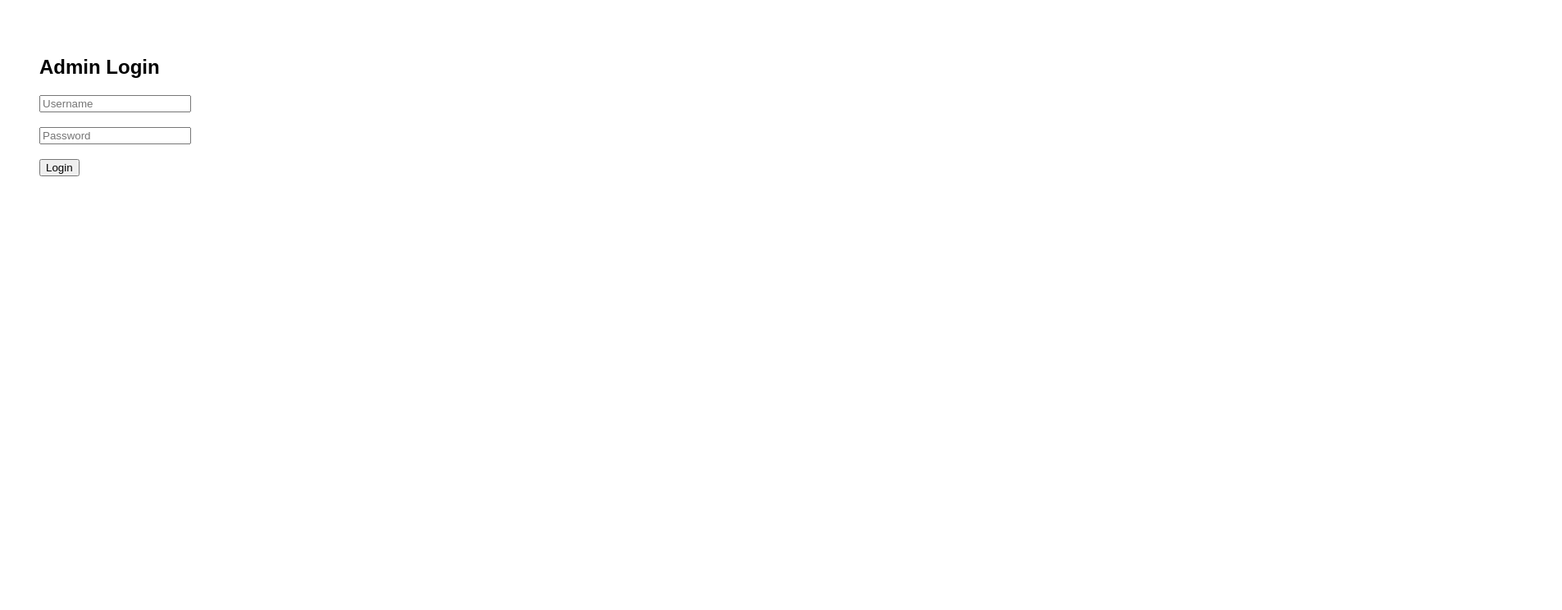
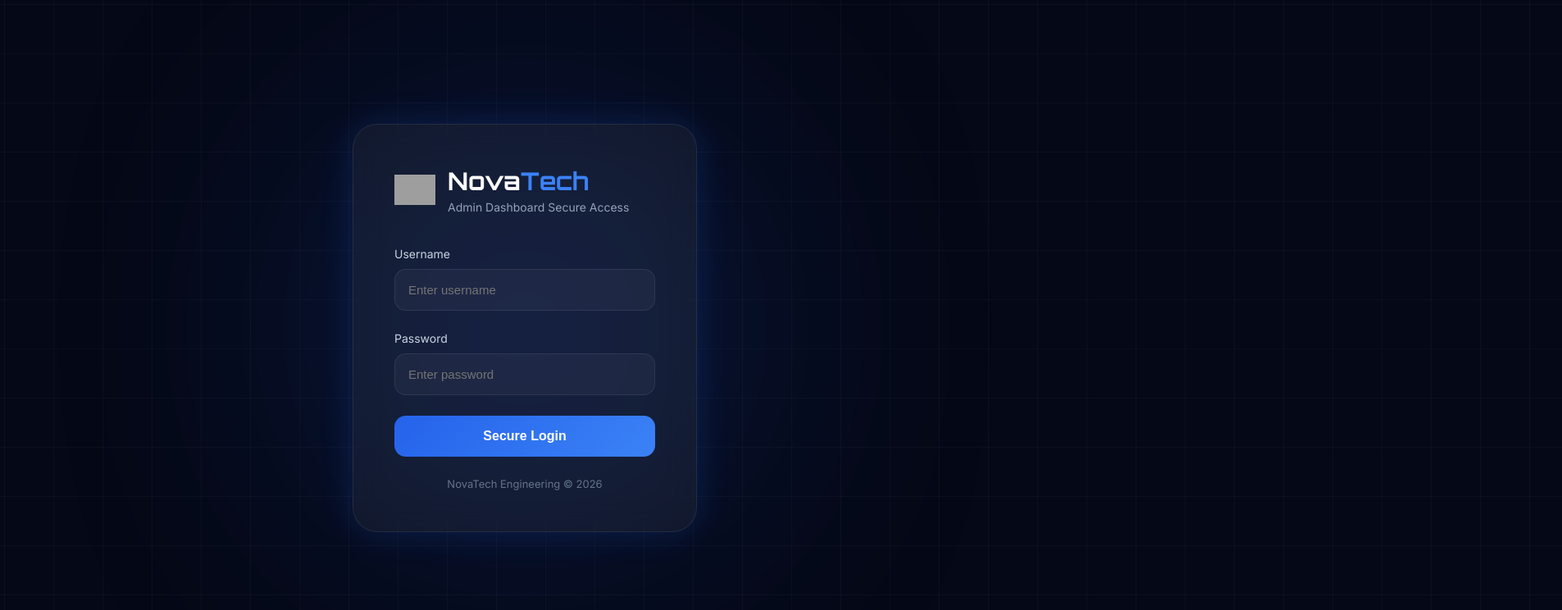
Before and after one commit to mekladeveloppeur/novatech, a website: page public/login.html in a window 1280 px wide. Shown: the top 744 px of the page at 82% size, 1905 px wide, since content can reach past the window. Drawn offline with Linux system fonts and the light colour scheme; grey boxes are pictures that could not be loaded.

Commit message:
modern animated login

```diff
--- a/public/login.html
+++ b/public/login.html
@@ -1,34 +1,318 @@
 <!DOCTYPE html>
-<html>
+<html lang="fr">
 <head>
-  <title>NovaTech Login</title>
+<meta charset="UTF-8">
+<meta name="viewport" content="width=device-width, initial-scale=1.0">
+
+<title>NovaTech Admin</title>
+
+<link rel="preconnect" href="https://fonts.googleapis.com">
+<link href="https://fonts.googleapis.com/css2?family=Orbitron:wght@500;700&family=Inter:wght@300;400;500;600&display=swap" rel="stylesheet">
+
+<style>
+
+*{
+margin:0;
+padding:0;
+box-sizing:border-box;
+}
+
+body{
+height:100vh;
+overflow:hidden;
+display:flex;
+justify-content:center;
+align-items:center;
+background:#050816;
+font-family:'Inter',sans-serif;
+position:relative;
+}
+
+/* animated grid */
+
+body::before{
+content:'';
+position:absolute;
+width:200%;
+height:200%;
+background-image:
+linear-gradient(rgba(255,255,255,.03) 1px, transparent 1px),
+linear-gradient(90deg, rgba(255,255,255,.03) 1px, transparent 1px);
+
+background-size:60px 60px;
+
+animation:gridMove 20s linear infinite;
+}
+
+@keyframes gridMove{
+
+0%{
+transform:translate(0,0);
+}
+
+100%{
+transform:translate(-60px,-60px);
+}
+
+}
+
+/* glow */
+
+.glow{
+position:absolute;
+width:500px;
+height:500px;
+background:#2563eb;
+filter:blur(150px);
+opacity:.25;
+border-radius:50%;
+animation:pulse 5s ease infinite;
+}
+
+@keyframes pulse{
+
+0%,100%{
+transform:scale(1);
+}
+
+50%{
+transform:scale(1.2);
+}
+
+}
+
+/* login box */
+
+.login-box{
+
+position:relative;
+z-index:2;
+
+width:420px;
+
+padding:50px;
+
+border-radius:30px;
+
+background:rgba(255,255,255,.05);
+
+backdrop-filter:blur(20px);
+
+border:1px solid rgba(255,255,255,.08);
+
+box-shadow:
+0 0 40px rgba(37,99,235,.2);
+
+animation:fadeUp 1s ease;
+}
+
+@keyframes fadeUp{
+
+from{
+opacity:0;
+transform:translateY(50px);
+}
+
+to{
+opacity:1;
+transform:translateY(0);
+}
+
+}
+
+.logo{
+display:flex;
+align-items:center;
+gap:15px;
+margin-bottom:40px;
+}
+
+.logo img{
+width:50px;
+}
+
+.logo h1{
+font-family:'Orbitron',sans-serif;
+font-size:30px;
+color:white;
+}
+
+.logo span{
+color:#3b82f6;
+}
+
+.subtitle{
+color:#94a3b8;
+margin-top:5px;
+font-size:14px;
+}
+
+/* inputs */
+
+.input-group{
+margin-bottom:25px;
+}
+
+.input-group label{
+display:block;
+margin-bottom:10px;
+color:#cbd5e1;
+font-size:14px;
+}
+
+.input-group input{
+
+width:100%;
+padding:16px;
+
+background:rgba(255,255,255,.04);
+
+border:1px solid rgba(255,255,255,.08);
+
+border-radius:14px;
+
+outline:none;
+
+color:white;
+
+font-size:15px;
+
+transition:.3s;
+}
+
+.input-group input:focus{
+
+border-color:#3b82f6;
+
+box-shadow:
+0 0 20px rgba(59,130,246,.4);
+
+}
+
+/* button */
+
+button{
+
+width:100%;
+
+padding:16px;
+
+border:none;
+
+border-radius:14px;
+
+background:linear-gradient(
+135deg,
+#2563eb,
+#3b82f6
+);
+
+color:white;
+
+font-size:16px;
+
+font-weight:600;
+
+cursor:pointer;
+
+transition:.3s;
+}
+
+button:hover{
+
+transform:translateY(-2px);
+
+box-shadow:
+0 10px 30px rgba(37,99,235,.5);
+
+}
+
+/* footer */
+
+.footer{
+margin-top:25px;
+text-align:center;
+font-size:13px;
+color:#64748b;
+}
+
+/* responsive */
+
+@media(max-width:500px){
+
+.login-box{
+width:92%;
+padding:35px;
+}
+
+.logo h1{
+font-size:24px;
+}
+
+}
+
+</style>
 </head>
 
-<body style="font-family:sans-serif;padding:40px">
+<body>
 
-<h2>Admin Login</h2>
+<div class="glow"></div>
+
+<div class="login-box">
+
+<div class="logo">
+
+<img src="https://cdn-icons-png.flaticon.com/512/906/906334.png">
+
+<div>
+
+<h1>Nova<span>Tech</span></h1>
+
+<div class="subtitle">
+Admin Dashboard Secure Access
+</div>
+
+</div>
+
+</div>
 
 <form id="loginForm">
 
-<input type="text"
+<div class="input-group">
+
+<label>Username</label>
+
+<input
+type="text"
 id="username"
-placeholder="Username"
+placeholder="Enter username"
 required>
 
-<br><br>
+</div>
 
-<input type="password"
+<div class="input-group">
+
+<label>Password</label>
+
+<input
+type="password"
 id="password"
-placeholder="Password"
+placeholder="Enter password"
 required>
 
-<br><br>
+</div>
 
 <button type="submit">
-Login
+Secure Login
 </button>
 
 </form>
+
+<div class="footer">
+NovaTech Engineering © 2026
+</div>
+
+</div>
 
 <script>
 
@@ -40,13 +324,13 @@ e.preventDefault();
 
 const res = await fetch('/api/login', {
 
-method: 'POST',
+method:'POST',
 
-headers: {
-'Content-Type': 'application/json'
+headers:{
+'Content-Type':'application/json'
 },
 
-body: JSON.stringify({
+body:JSON.stringify({
 
 username:
 document.getElementById('username').value,
@@ -58,13 +342,13 @@ document.getElementById('password').value
 
 });
 
-if (res.ok) {
+if(res.ok){
 
-window.location.href = '/admin.html';
+window.location.href='/admin.html';
 
-} else {
+}else{
 
-alert('Invalid login');
+alert('Invalid credentials');
 
 }
 
```
